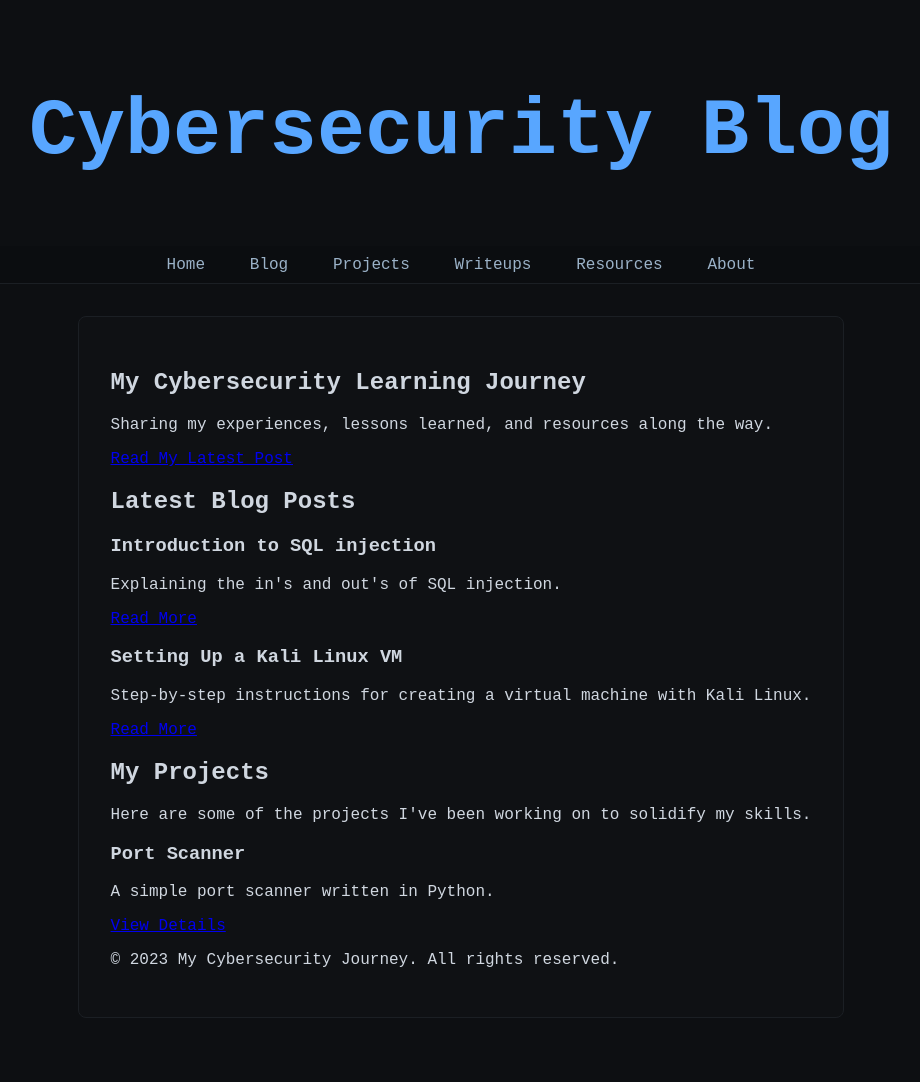
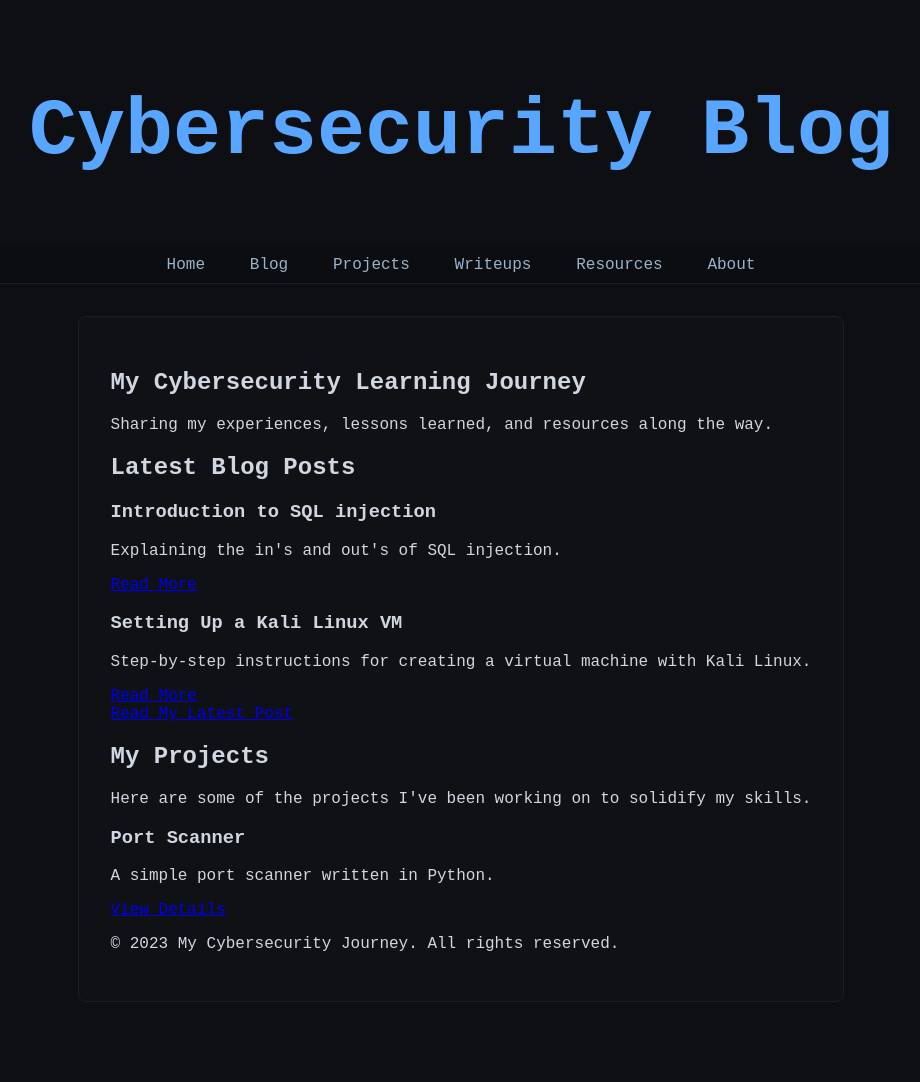
Before and after one commit to bytepo1arbear/cybersecurityblog, a Jekyll site: the page built from index.md, in a window 1280 px wide. Shown: the whole page, without its empty margins (179-1099 px from the left). Built offline with Jekyll 4.4.1, drawn with Linux system fonts in a browser that asks for light colours; our own code applies the rules of GitHub Pages for plain Markdown files; some of the changed lines change nothing that is shown.

Commit message:
Update index.md

```diff
--- a/index.md
+++ b/index.md
@@ -2,7 +2,6 @@
   <div class="container">
     <h1>My Cybersecurity Learning Journey</h1>
     <p>Sharing my experiences, lessons learned, and resources along the way.</p>
-    <a href="blog" class="button primary">Read My Latest Post</a>
   </div>
 </section>
 
@@ -18,8 +17,9 @@
       <article class="post">
         <h3>Setting Up a Kali Linux VM</h3>
         <p>Step-by-step instructions for creating a virtual machine with Kali Linux.</p>
-        <a href="blog/2025-11-23-reverse-engineering" class="read-more">Read More</a>
+        <a href="blog" class="read-more">Read More</a>
       </article>
+      <a href="blog" class="button primary">Read My Latest Post</a>
     </div>
   </div>
 </section>
@@ -33,7 +33,7 @@
       <article class="project">
         <h3>Port Scanner</h3>
         <p>A simple port scanner written in Python.</p>
-        <a href="#" class="button secondary">View Details</a>
+        <a href="projects" class="button secondary">View Details</a>
       </article>
       <!-- Add more projects here -->
     </div>
```
